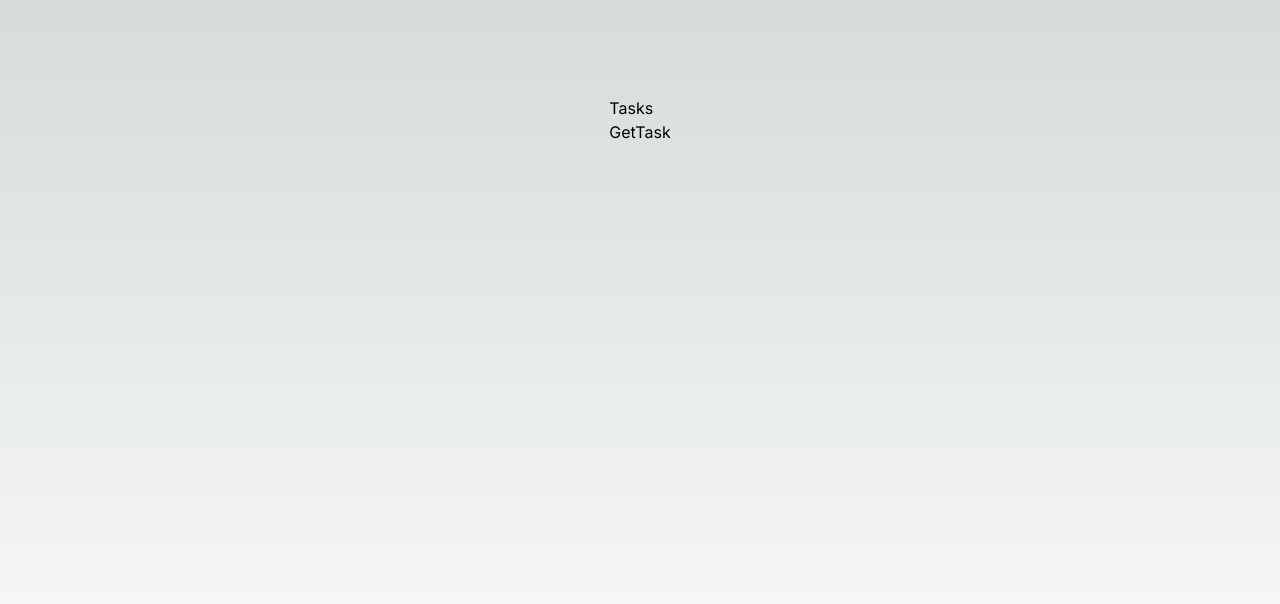
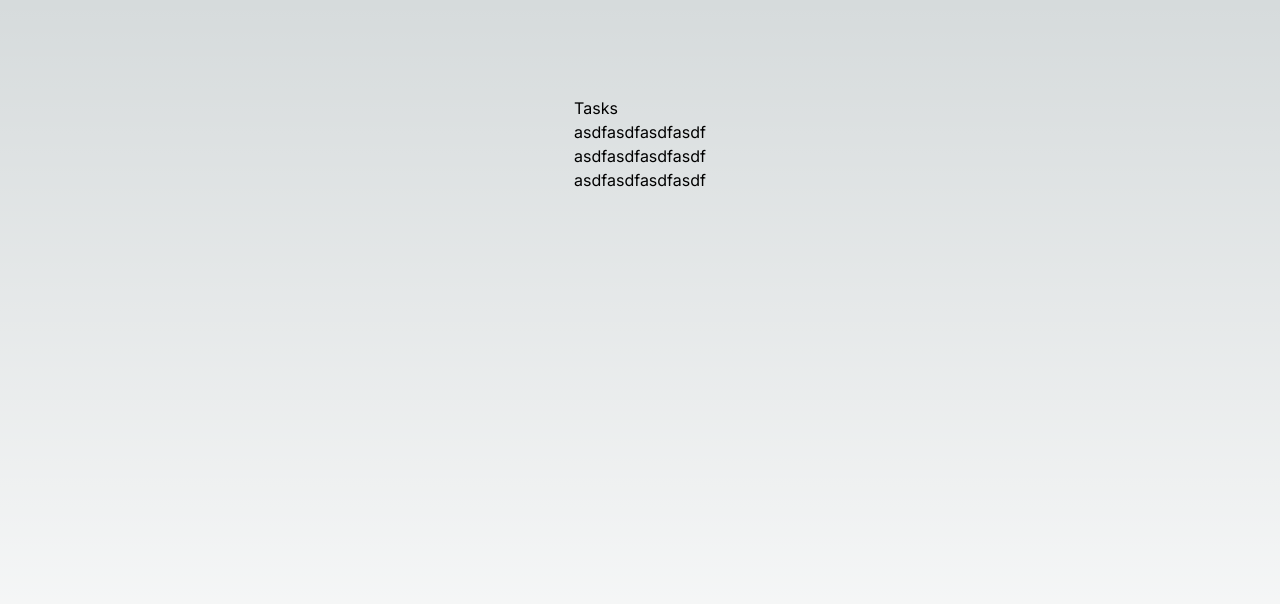
Before and after one commit to TolykbaevIlyas/TrelloClone, a Next.js app: page / in a window 1280 px wide. Shown: the top 604 px of the page. Built offline with nearby package versions, Linux system fonts and the light colour scheme; data requests are answered from the project's data file.

Commit message:
add entities TaskBlock

```diff
--- a/db.json
+++ b/db.json
@@ -2,6 +2,7 @@
   "tasks": [
     {
       "title": "asdfasdfasdfasdf",
+      "id": 9,
       "objectId":
         [
           {
@@ -14,16 +15,32 @@
 
     },
     {
-      "title": "First",
-      "description": "Do minecraft game",
-      "status": "in Work",
-      "id": 10
+      "title": "asdfasdfasdfasdf",
+      "id": 10,
+      "objectId":
+        [
+          {
+            "id":9
+          },
+          {
+            "id":11
+          }
+        ]
+
     },
     {
-      "title": "Pomodoro",
-      "description": "learn pomodoro",
-      "status": "Finished",
-      "id": 11
+      "title": "asdfasdfasdfasdf",
+      "id": 11,
+      "objectId":
+        [
+          {
+            "id":9
+          },
+          {
+            "id":10
+          }
+        ]
+
     }
   ]
 }
--- /dev/null
+++ b/src/entities/TaskBlock/index.ts
@@ -0,0 +1,2 @@
+import TaskBlock from "./ui/TaskBlock";
+export {TaskBlock};
--- /dev/null
+++ b/src/entities/TaskBlock/ui/TaskBlock.tsx
@@ -0,0 +1,7 @@
+const TaskBlock = ({title}: any) => {
+  return (
+    <div>{title}</div>
+  )
+}
+
+export default TaskBlock
--- a/src/features/getTasks/ui/getTask.tsx
+++ b/src/features/getTasks/ui/getTask.tsx
@@ -1,10 +1,12 @@
 'use client'
 
+import { useGetAllTasksQuery } from "@/shared/api/TrelloApi"
 import { RootState } from "@/shared/lib/redux/store"
 import { useSelector } from "react-redux"
 
 const GetTask = () => {
     const Task = useSelector((state: RootState) => state)
+    const {data,error,isLoading,isFetching,currentData} = useGetAllTasksQuery('');
     console.log(Task)
   return (
     <div>GetTask</div>
--- a/src/widgets/Tasks/ui/Tasks.tsx
+++ b/src/widgets/Tasks/ui/Tasks.tsx
@@ -1,11 +1,19 @@
+'use client'
+import { TaskBlock } from '@/entities/TaskBlock';
 import { GetTask } from '@/features/getTasks'
+import { useGetAllTasksQuery } from '@/shared/api/TrelloApi';
 import React from 'react'
 
 const Tasks = () => {
+  const {data,error,isLoading,isFetching,currentData} = useGetAllTasksQuery('');
+  console.log(data)
   return (
     <div>
       <p>Tasks</p>
-      <GetTask/>
+      {error ? <span>Error</span>
+      : isLoading ? <span>ISLoading</span>
+      : data ?  data.map((task: any)=><TaskBlock key={task.id} title={task.title}/>)
+      : null}
     </div>
   )
 }
```
